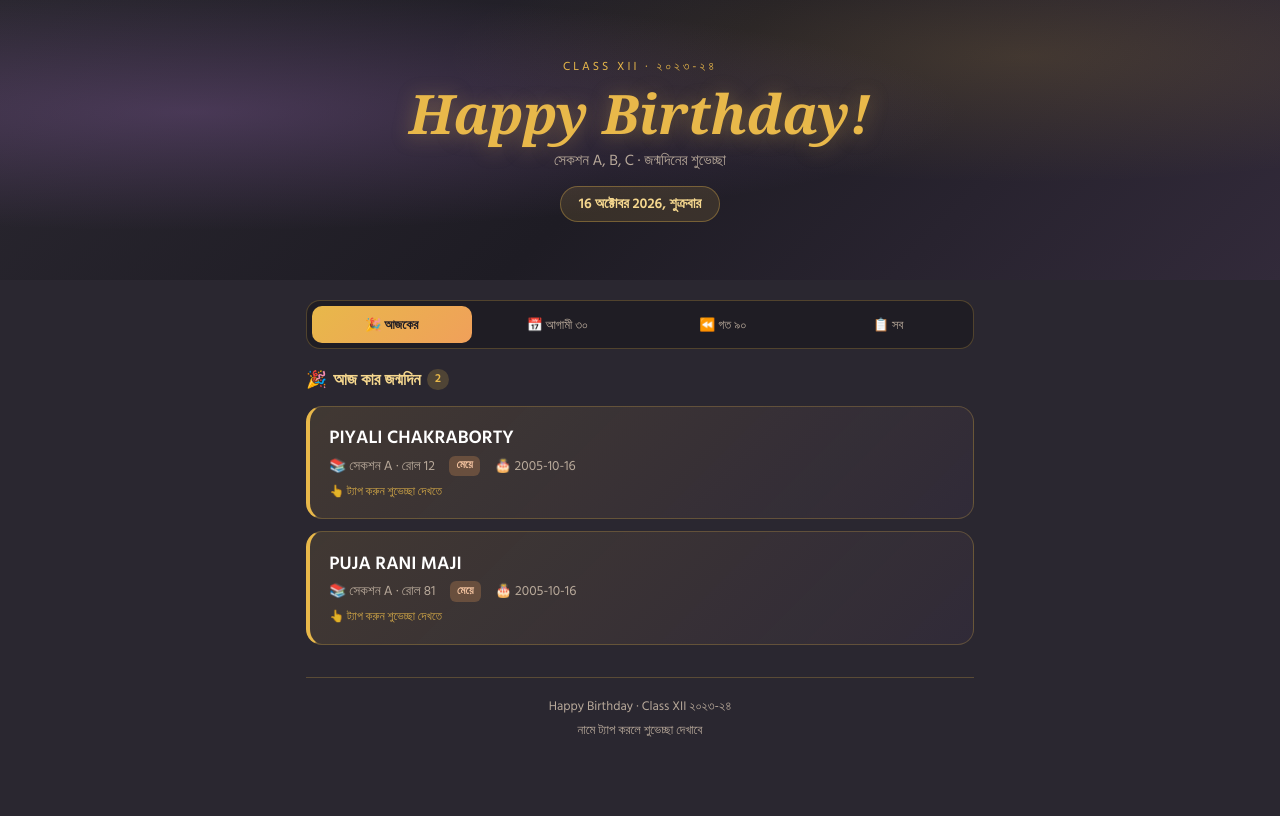
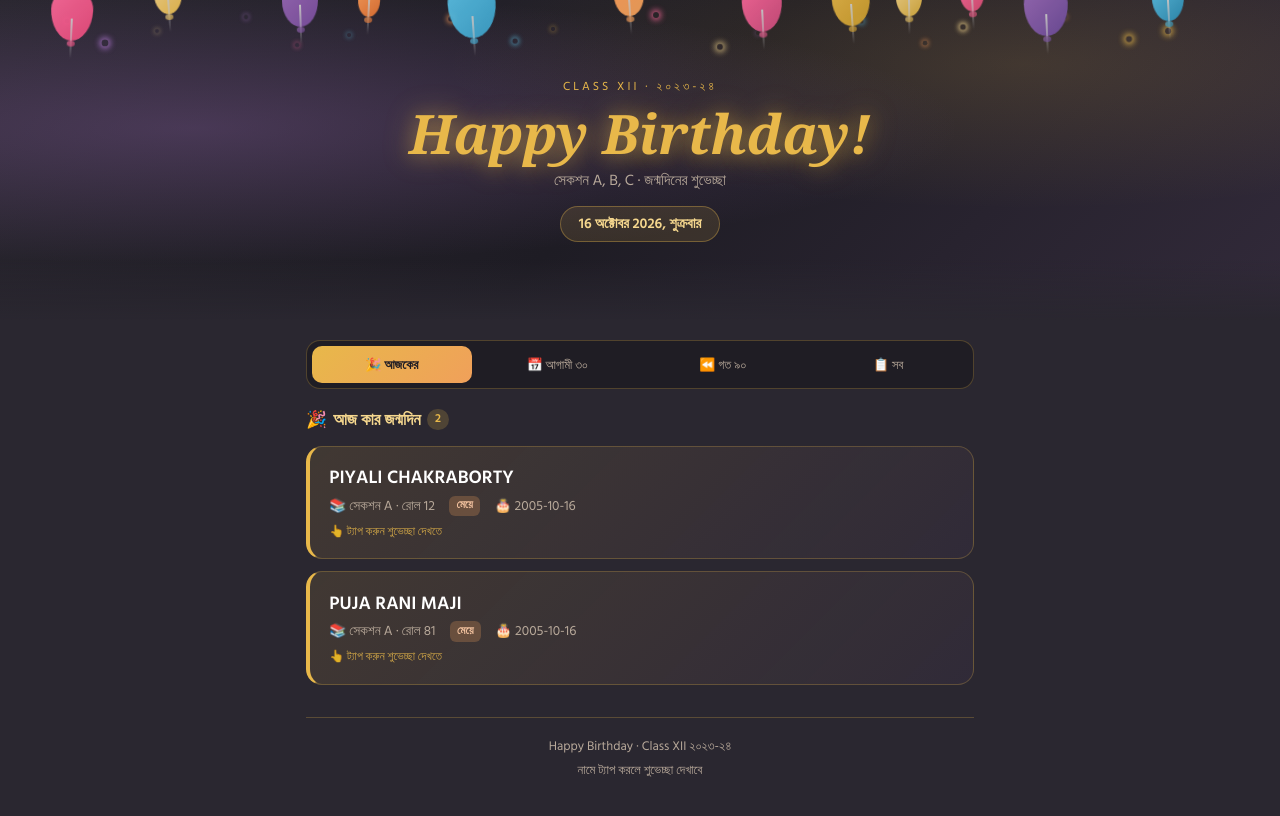
Before and after one commit to Jmaity434/class-xii-birthday-tracker, a plain HTML site: page index.html in a window 1280 px wide. Drawn offline with Linux system fonts and the light colour scheme; a web font is replaced by a local one.

Commit message:
Add hanging balloons (left-right, mixed sizes) + blinking fairy lights for festive look

```diff
--- a/index.html
+++ b/index.html
@@ -62,6 +62,66 @@ footer{text-align:center;margin-top:2rem;padding-top:1.2rem;border-top:1px solid
 .modal .wish-msg{font-size:.95rem;color:var(--muted);line-height:1.55;margin-bottom:1rem}
 .modal .wish-meta{font-size:.8rem;color:rgba(255,255,255,.4);margin-bottom:1.2rem}
 .modal .btn-close{background:linear-gradient(135deg,var(--gold),var(--orange));color:#1e1c24;font-weight:600;font-size:.95rem;padding:.65rem 1.75rem;border-radius:999px;border:none;cursor:pointer;font-family:inherit}
+
+/* ===== Hanging Balloons ===== */
+.balloons{position:absolute;inset:0;pointer-events:none;z-index:1;overflow:hidden}
+.balloon{position:absolute;top:-20px;border-radius:50% 50% 50% 50% / 40% 40% 60% 60%;
+  animation:sway 4s ease-in-out infinite;opacity:.92}
+.balloon::before{content:'';position:absolute;bottom:-18px;left:50%;width:2px;height:40px;
+  background:linear-gradient(#ccc,transparent);transform:translateX(-50%)}
+.balloon::after{content:'';position:absolute;bottom:-6px;left:50%;width:8px;height:6px;
+  background:inherit;border-radius:50%;transform:translateX(-50%);opacity:.7}
+.b1{width:42px;height:52px;left:4%;background:linear-gradient(135deg,#ff6b9d,#e84a7a);animation-duration:3.8s;animation-delay:0s}
+.b2{width:28px;height:34px;left:12%;background:linear-gradient(135deg,#f5d78e,#e8b84a);animation-duration:4.5s;animation-delay:.4s}
+.b3{width:36px;height:44px;left:22%;background:linear-gradient(135deg,#9b6bb8,#7a4d9e);animation-duration:3.6s;animation-delay:.8s}
+.b4{width:48px;height:58px;left:35%;background:linear-gradient(135deg,#5ec4e8,#3aa0c8);animation-duration:5s;animation-delay:.2s}
+.b5{width:30px;height:36px;left:48%;background:linear-gradient(135deg,#ff9f5a,#f0a05a);animation-duration:4.2s;animation-delay:1s}
+.b6{width:40px;height:50px;left:58%;background:linear-gradient(135deg,#ff6b9d,#c94a7a);animation-duration:3.9s;animation-delay:.6s}
+.b7{width:26px;height:32px;left:70%;background:linear-gradient(135deg,#f5d78e,#d4a83a);animation-duration:4.8s;animation-delay:1.2s}
+.b8{width:44px;height:54px;left:80%;background:linear-gradient(135deg,#9b6bb8,#6b4a98);animation-duration:4.1s;animation-delay:.3s}
+.b9{width:32px;height:40px;left:90%;background:linear-gradient(135deg,#5ec4e8,#2a8ab0);animation-duration:3.7s;animation-delay:.9s}
+.b10{width:22px;height:28px;left:28%;background:linear-gradient(135deg,#ff9f5a,#e07030);animation-duration:5.2s;animation-delay:1.5s}
+.b11{width:38px;height:46px;left:65%;background:linear-gradient(135deg,#e8b84a,#c99a2a);animation-duration:4.3s;animation-delay:.7s}
+.b12{width:24px;height:30px;left:75%;background:linear-gradient(135deg,#ff6b9d,#d44a70);animation-duration:3.5s;animation-delay:1.1s}
+@keyframes sway{
+  0%,100%{transform:translateY(0) rotate(-4deg)}
+  50%{transform:translateY(12px) rotate(5deg)}
+}
+
+/* ===== Fairy / String Lights ===== */
+.lights{position:absolute;top:0;left:0;right:0;height:70px;pointer-events:none;z-index:1}
+.light{position:absolute;width:6px;height:6px;border-radius:50%;
+  box-shadow:0 0 6px 2px currentColor;animation:blink 1.6s ease-in-out infinite}
+.light.l1{left:5%;top:18px;color:#ff6b9d;animation-delay:0s}
+.light.l2{left:12%;top:28px;color:#f5d78e;animation-delay:.2s}
+.light.l3{left:19%;top:14px;color:#9b6bb8;animation-delay:.4s}
+.light.l4{left:27%;top:32px;color:#5ec4e8;animation-delay:.1s}
+.light.l5{left:35%;top:16px;color:#ff9f5a;animation-delay:.6s}
+.light.l6{left:43%;top:26px;color:#e8b84a;animation-delay:.3s}
+.light.l7{left:51%;top:12px;color:#ff6b9d;animation-delay:.8s}
+.light.l8{left:59%;top:30px;color:#9b6bb8;animation-delay:.15s}
+.light.l9{left:67%;top:18px;color:#5ec4e8;animation-delay:.5s}
+.light.l10{left:75%;top:24px;color:#f5d78e;animation-delay:.7s}
+.light.l11{left:83%;top:14px;color:#ff9f5a;animation-delay:.25s}
+.light.l12{left:91%;top:28px;color:#e8b84a;animation-delay:.9s}
+.light.l13{left:8%;top:40px;color:#9b6bb8;animation-delay:1.1s}
+.light.l14{left:23%;top:42px;color:#ff6b9d;animation-delay:.35s}
+.light.l15{left:40%;top:38px;color:#5ec4e8;animation-delay:.55s}
+.light.l16{left:56%;top:44px;color:#f5d78e;animation-delay:.75s}
+.light.l17{left:72%;top:40px;color:#ff9f5a;animation-delay:.45s}
+.light.l18{left:88%;top:36px;color:#e8b84a;animation-delay:.95s}
+@keyframes blink{
+  0%,100%{opacity:.25;transform:scale(.7)}
+  40%{opacity:1;transform:scale(1.15)}
+  60%{opacity:.85;transform:scale(1)}
+}
+
+/* Extra festive polish */
+.hero{min-height:320px}
+.hero-content h1{text-shadow:0 0 30px rgba(232,184,74,.45),0 2px 20px rgba(232,184,74,.35)}
+.hero::after{content:'';position:absolute;bottom:0;left:0;right:0;height:60px;
+  background:linear-gradient(transparent,var(--bg));z-index:1;pointer-events:none}
+
 </style>
 <script src="s0.js"></script>
 <script src="s1.js"></script>
@@ -69,7 +129,22 @@ footer{text-align:center;margin-top:2rem;padding-top:1.2rem;border-top:1px solid
 <script src="s3.js"></script>
 </head>
 <body>
-<section class="hero"><div class="hero-content"><div class="label">Class XII · ২০২৩-২৪</div><h1>Happy Birthday!</h1><p class="sub">সেকশন A, B, C · জন্মদিনের শুভেচ্ছা</p><div class="date-badge" id="todayDate">—</div></div></section>
+<section class="hero">
+<div class="lights">
+<span class="light l1"></span><span class="light l2"></span><span class="light l3"></span>
+<span class="light l4"></span><span class="light l5"></span><span class="light l6"></span>
+<span class="light l7"></span><span class="light l8"></span><span class="light l9"></span>
+<span class="light l10"></span><span class="light l11"></span><span class="light l12"></span>
+<span class="light l13"></span><span class="light l14"></span><span class="light l15"></span>
+<span class="light l16"></span><span class="light l17"></span><span class="light l18"></span>
+</div>
+<div class="balloons">
+<div class="balloon b1"></div><div class="balloon b2"></div><div class="balloon b3"></div>
+<div class="balloon b4"></div><div class="balloon b5"></div><div class="balloon b6"></div>
+<div class="balloon b7"></div><div class="balloon b8"></div><div class="balloon b9"></div>
+<div class="balloon b10"></div><div class="balloon b11"></div><div class="balloon b12"></div>
+</div>
+<div class="hero-content"><div class="label">Class XII · ২০২৩-২৪</div><h1>Happy Birthday!</h1><p class="sub">সেকশন A, B, C · জন্মদিনের শুভেচ্ছা</p><div class="date-badge" id="todayDate">—</div></div></section>
 <div class="container">
 <div class="notif-banner" id="notifBanner"><div><strong>🔔 জন্মদিন নোটিফিকেশন</strong><p>Allow করলে আজকের জন্মদিনের অ্যালার্ট পাবেন</p></div><div class="notif-btns"><button class="btn btn-allow" id="btnAllow">Allow</button><button class="btn btn-deny" id="btnDeny">Deny</button></div></div>
 <div class="notif-status" id="notifStatus">✅ নোটিফিকেশন চালু</div>
```
